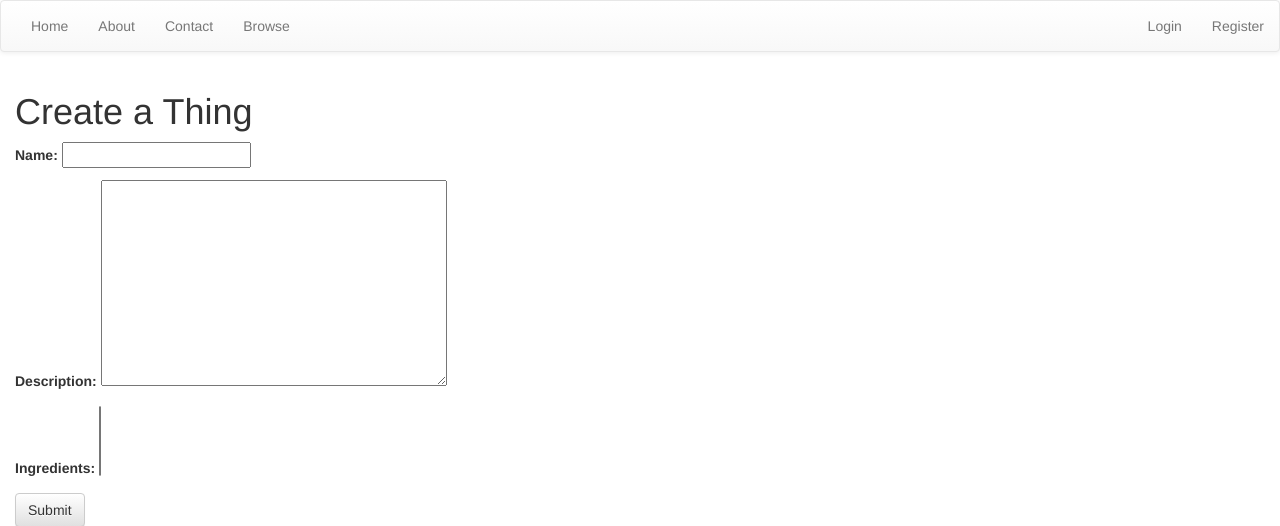
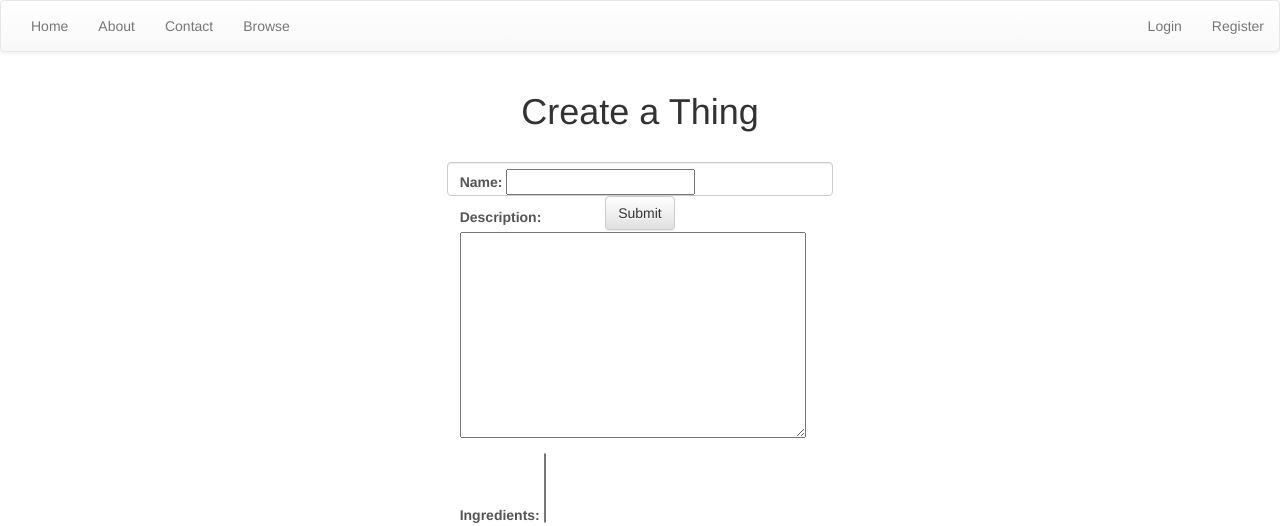
Before and after one commit to benglassman/demo1, a Django app: page /create_thing/ in a window 1280 px wide. Shown: the top 526 px of the page. Run offline with Django 3.2, Linux system fonts and the light colour scheme; data that the repository does not hold is empty; some libraries are stand-ins or nearby versions.

Commit message:
added crispy and some form templating

```diff
--- a/polls/templates/things/create_thing.html
+++ b/polls/templates/things/create_thing.html
@@ -7,12 +7,21 @@
 {% endblock header %}
 
 {% block content %}
-    <div class="container-fluid">
-        <h1>Create a Thing</h1>
+    <div class="container-fluid form-group">
+        <div class="col-md-4">
+        </div>
+        <div class="col-md-4">
+            <h1 class="text-center">Create a Thing</h1>
+            <br>
             <form role="form" action="" method="post">
                 {% csrf_token %}
-                {{ form.as_p }}
-                <button type="submit" class="save btn btn-default">Submit</button>
+                <div class="form-control">
+                    {{ form.as_p }}
+                </div>
+                <div class="text-center">
+                    <button type="submit" class="save btn btn-default">Submit</button>
+                </div>
             </form>
+        </div>
     </div>
 {% endblock %}
```
Also changed, not shown: djangov2/settings.py (+1 -6 lines).
